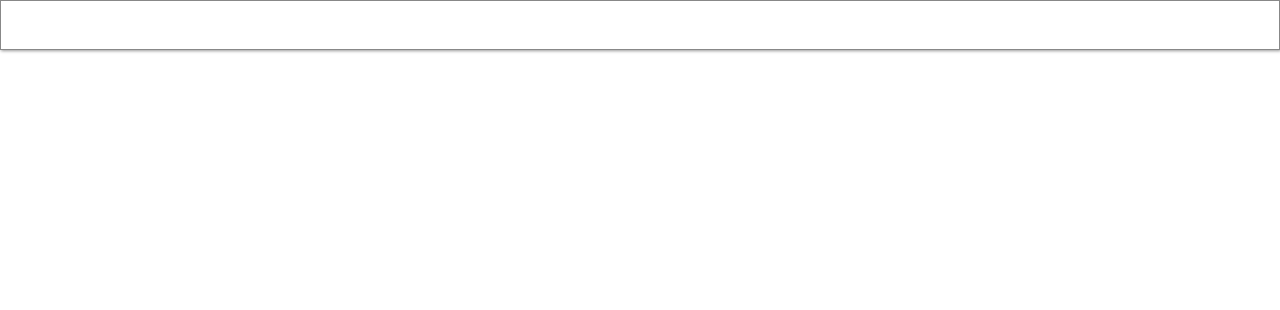
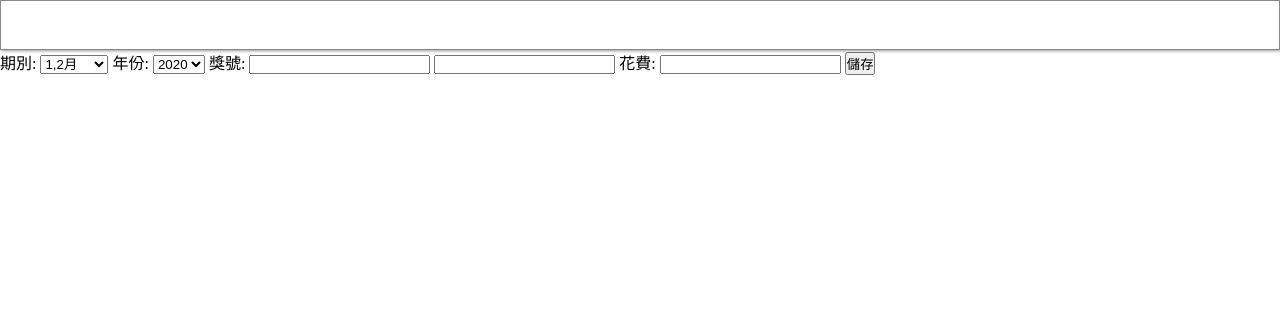
Before and after one commit to wdaweb/calendar-shushu7337, a PHP site: page / in a window 1280 px wide. Shown: the top 310 px of the page. Run offline with PHP 8.4, Linux system fonts and the light colour scheme.

Commit message:
建立輸入發票的畫面及流程

```diff
--- a/INVOICE/index.php
+++ b/INVOICE/index.php
@@ -1,13 +1,39 @@
-
 <!DOCTYPE html>
 <html lang="en">
+
 <head>
     <meta charset="UTF-8">
     <meta name="viewport" content="width=device-width, initial-scale=1.0">
     <title>統一發票管理系統</title>
     <link rel="stylesheet" href="./css/style.css">
 </head>
+
 <body>
-<?php include "./include/header.php"    ;?>
+    <?php include "./include/header.php"; ?>
+    <form action="save_invoice.php" method="post">
+    期別:
+    <select name="period">
+        <option value="1">1,2月</option>
+        <option value="2">3,4月</option>
+        <option value="3">5,6月</option>
+        <option value="4">7,8月</option>
+        <option value="5">9,10月</option>
+        <option value="6">11,12月</option>
+    </select>
+    年份:
+    <select name="year">
+        <option value="2020">2020</option>
+        <option value="2021">2021</option>
+        <option value="2022">2022</option>
+    </select>
+
+    獎號:
+        <input type="text" name="code">
+        <input type="number" name="number">
+    花費:
+        <input type="number" name="spend">
+        <input type="submit" value="儲存">
+    </form>
 </body>
+
 </html>
--- a/INVOICE/invoice.php
+++ b/INVOICE/invoice.php
@@ -1,12 +1,15 @@
 <!DOCTYPE html>
 <html lang="en">
+
 <head>
     <meta charset="UTF-8">
     <meta name="viewport" content="width=device-width, initial-scale=1.0">
     <title>統一發票管理系統</title>
     <link rel="stylesheet" href="./css/style.css">
 </head>
+
 <body>
-<?php include "./include/header.php";?>
+    <?php include "./include/header.php"; ?>
 </body>
+
 </html>
```
Also changed, not shown: save_invoice.php (added, +9 -0 lines), INVOICE/README.md.
